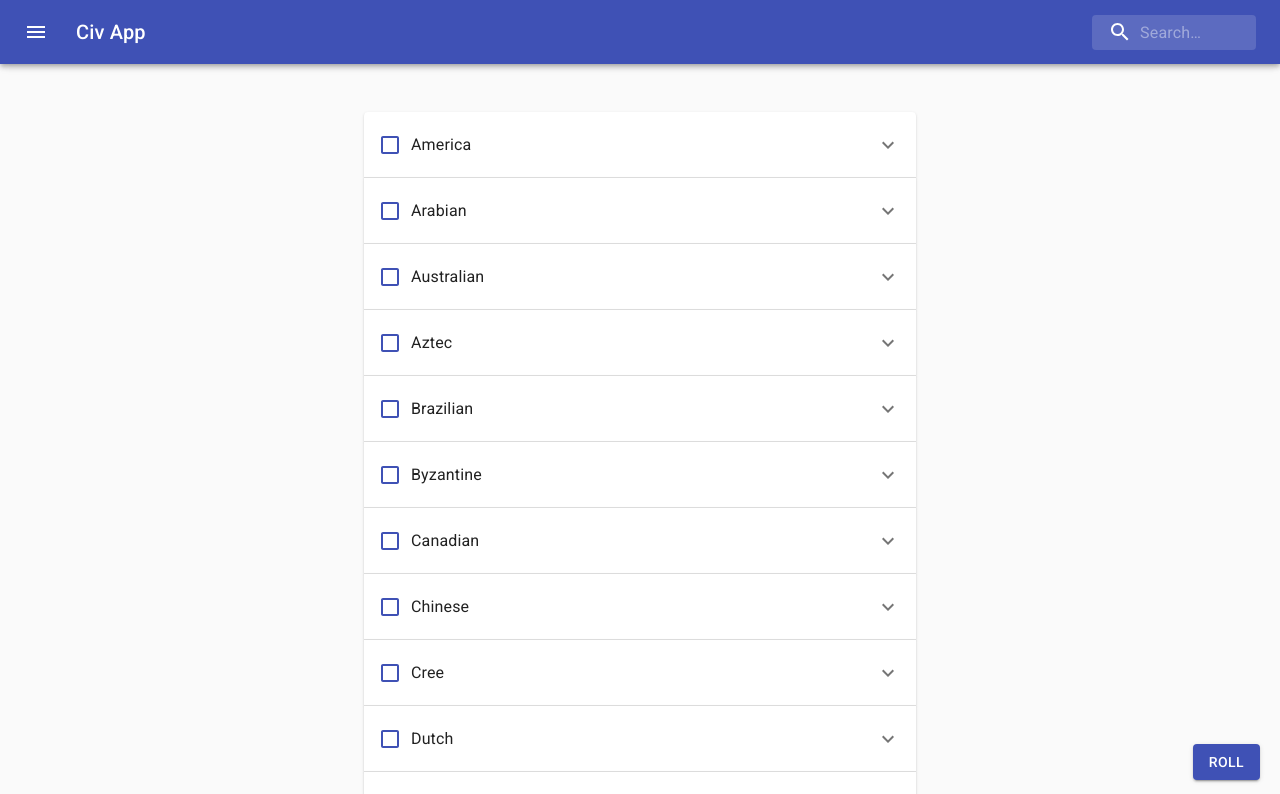
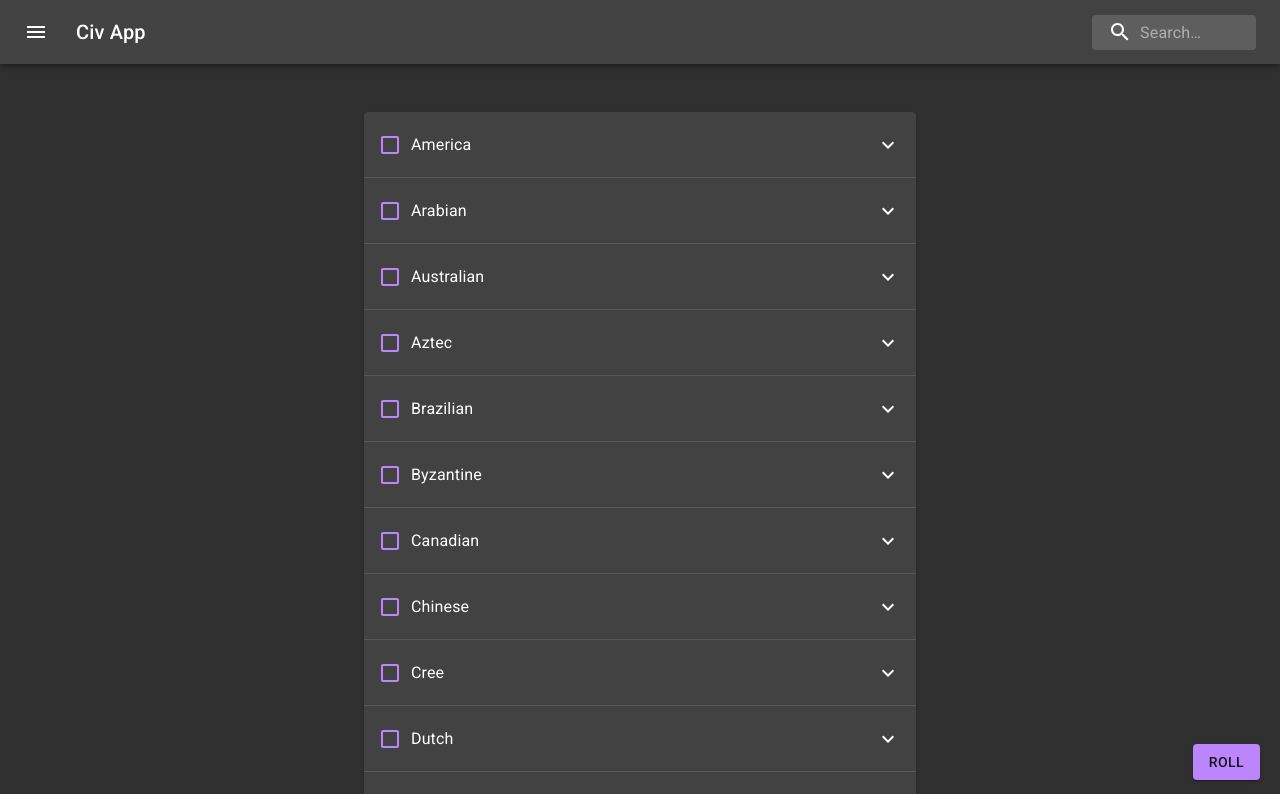
Before and after one commit to kylecain/civapp2, a React (Create React App) app: page / in a window 1280 px wide. Shown: the top 794 px of the page. Built offline with nearby package versions, Linux system fonts and the light colour scheme.

Commit message:
dark theme better

```diff
--- a/src/App.js
+++ b/src/App.js
@@ -3,8 +3,19 @@ import Civilization from "./Components/Civilization";
 import RollCiv from "./Components/RollCiv";
 import PersistentDrawerLeft from "./Components/Drawer";
 import { useEffect, useState } from "react";
+import { ThemeProvider } from "@material-ui/core";
+import { createMuiTheme } from "@material-ui/core/styles";
 
 var allCivs = require("./All-Civs.json");
+
+const darkTheme = createMuiTheme({
+  palette: {
+    type: 'dark',
+    primary: {
+      main: "#BB86FC",
+    }
+  },
+});
 
 function App() {
   const [civs, setCivs] = useState([]);
@@ -17,7 +28,7 @@ function App() {
   }, []);
 
   return (
-    <>
+    <ThemeProvider theme={darkTheme}>
       <PersistentDrawerLeft
         civs={civs}
         setCivs={setCivs}
@@ -31,7 +42,7 @@ function App() {
         />
         <RollCiv checkedCivs={checkedCivs} />
       </Container>
-    </>
+    </ ThemeProvider>
   );
 }
 
--- a/src/Components/AppBar.jsx
+++ b/src/Components/AppBar.jsx
@@ -99,6 +99,7 @@ export default function SearchAppBar({
     <div className={classes.root}>
       <AppBar
         position="fixed"
+        color="#121212"
         className={clsx(classes.appBar, {
           [classes.appBarShift]: open,
         })}
--- a/src/Components/Civilization.js
+++ b/src/Components/Civilization.js
@@ -45,7 +45,7 @@ const Civilization = ({ civs, setCivs, setCheckedCivs }) => {
               control={
                 <Checkbox
                   style={{
-                    color: "#3f51b5",
+                    color: "#BB86FC",
                   }}
                 />
               }
--- a/src/Components/Drawer.jsx
+++ b/src/Components/Drawer.jsx
@@ -93,6 +93,7 @@ export default function PersistentDrawerLeft({ civs, setCivs, masterCivList }) {
         </div>
         <Divider />
         <p>filters</p>
+        <p>sorting</p>
       </Drawer>
       <main
         className={clsx(classes.content, {
```
